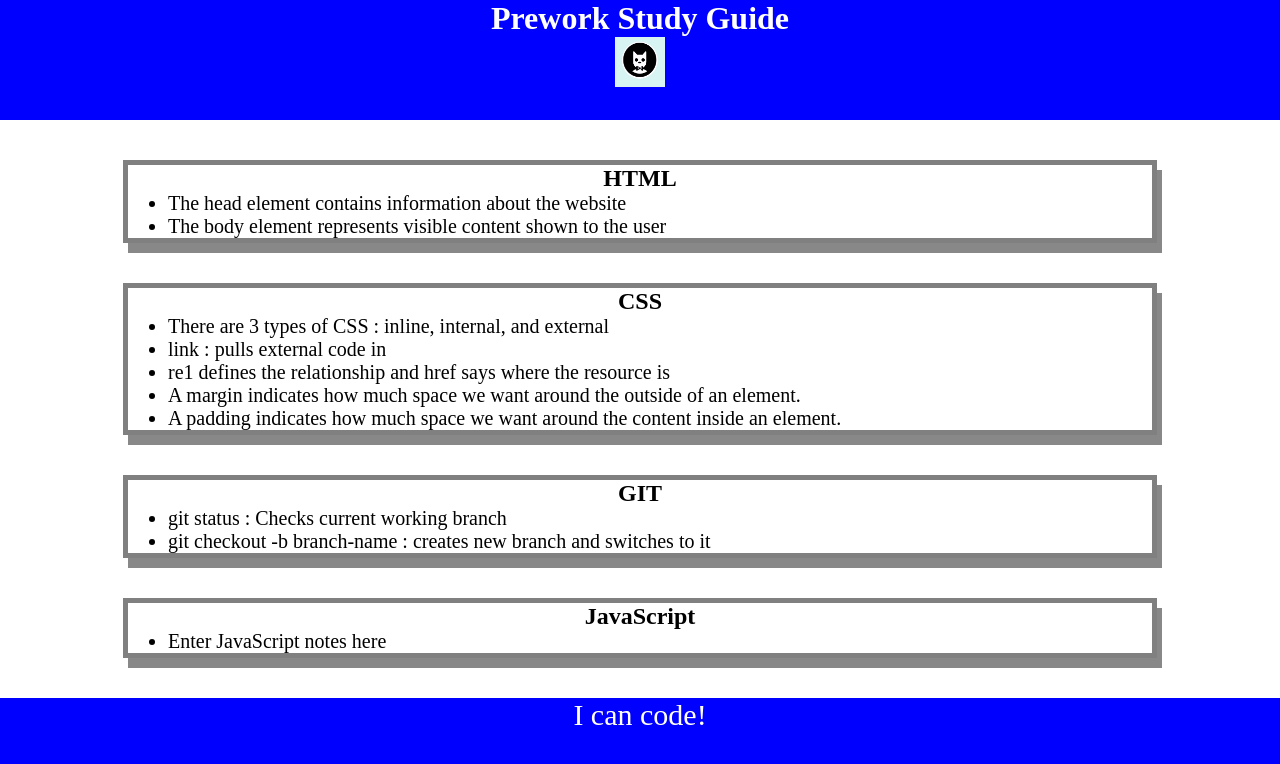
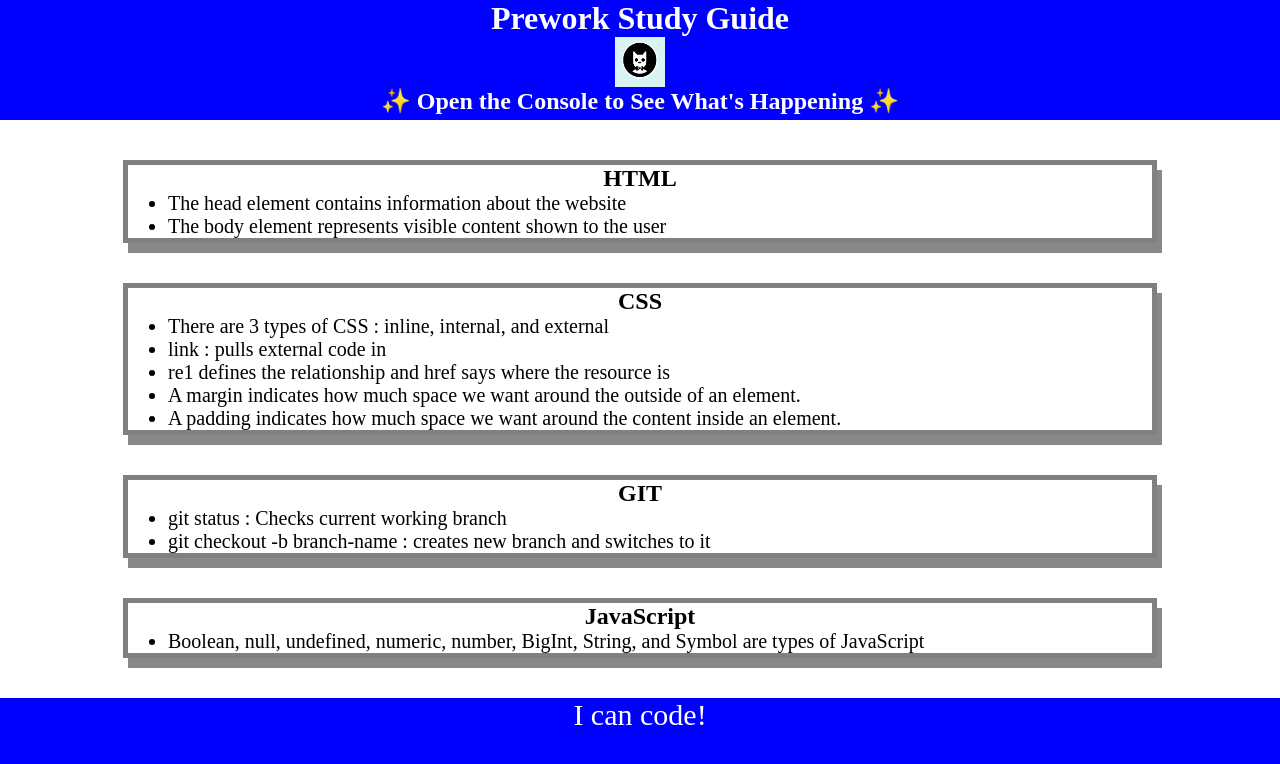
Before and after one commit to Tab-Y/prework-study-guide, a plain HTML site: page index.html in a window 1280 px wide. Drawn offline with Linux system fonts and the light colour scheme.

Commit message:
added JavaScript code for console logs

```diff
--- /dev/null
+++ b/assets/script.js
@@ -0,0 +1,17 @@
+var topics = ['HTML', 'CSS', 'Git', 'JavaScript'];
+for(var x = 0; x < topics.length; x++) {
+    console.log(topics[x])
+}
+
+/*
+if (topic === 'HTML') {
+  console.log("Let's study HTML!");
+} else if (topic === 'CSS') {
+  console.log("Let's study CSS!");
+} else if (topic === 'Git') {
+  console.log("Let's study Git!");
+} else if (topic === 'JavaScript') {
+  console.log("Let's study JavaScript!");
+} else {
+  console.log('Please try again!');
+}*/
--- a/index.html
+++ b/index.html
@@ -11,6 +11,7 @@
     <header id="top">
       <h1>Prework Study Guide</h1>
       <img src="./assets/bowtie-cat.png" alt="Profile image of cat wearing a bow tie." />
+      <h2>✨ Open the Console to See What's Happening ✨</h2>
     </header>
     <main>
       <section class="card" id="html-section">
@@ -40,7 +41,7 @@
       <section class="card" id="javascript-section">
         <h2>JavaScript</h2>
         <ul>
-          <li>Enter JavaScript notes here</li>
+          <li>Boolean, null, undefined, numeric, number, BigInt, String, and Symbol are types of JavaScript</li>
         </ul>
       </section>
     </main>
@@ -48,5 +49,6 @@
     <footer>
       <p>I can code!</p>
     </footer>
+    <script src="./assets/script.js"></script>
   </body>
 </html>
```
